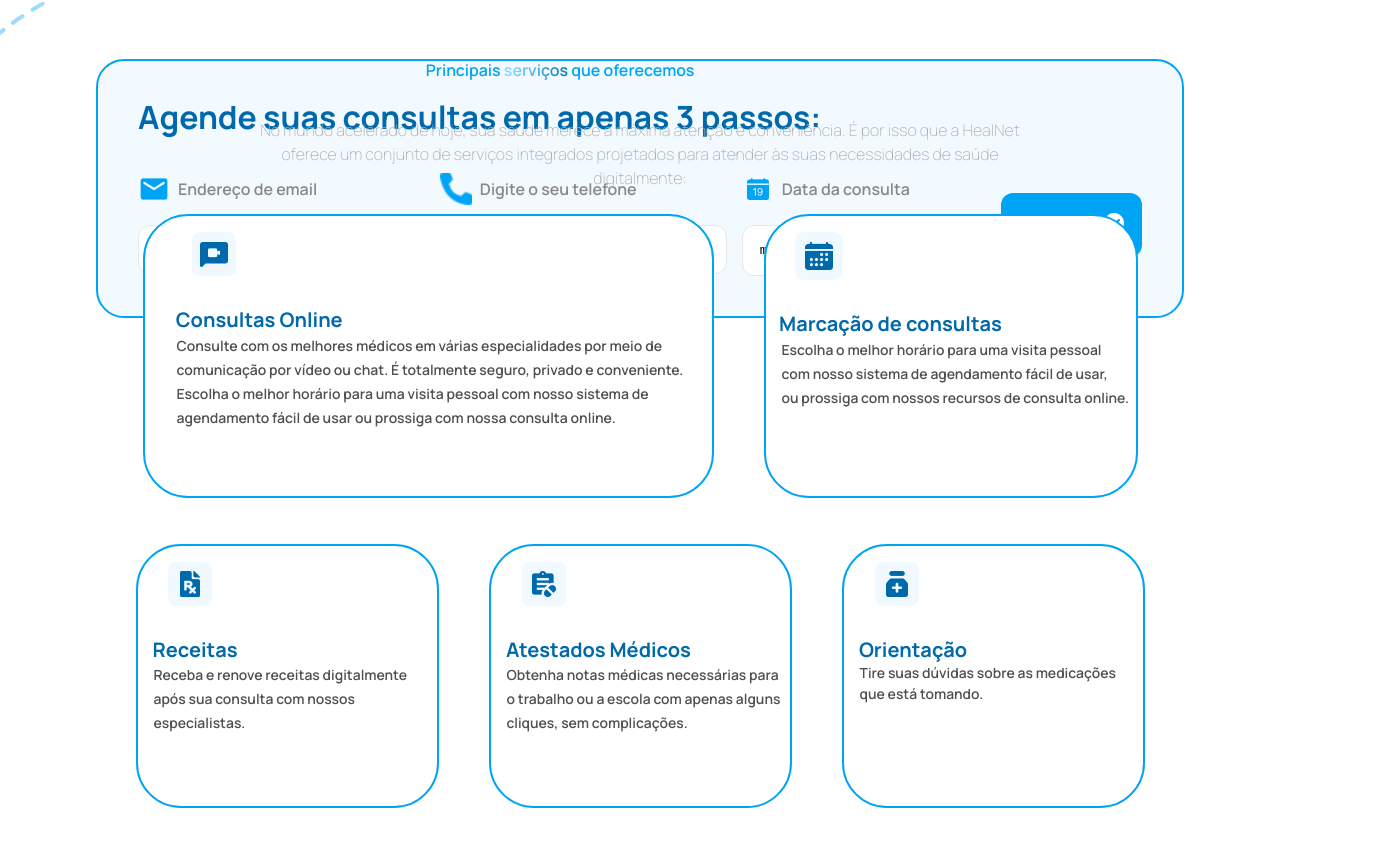
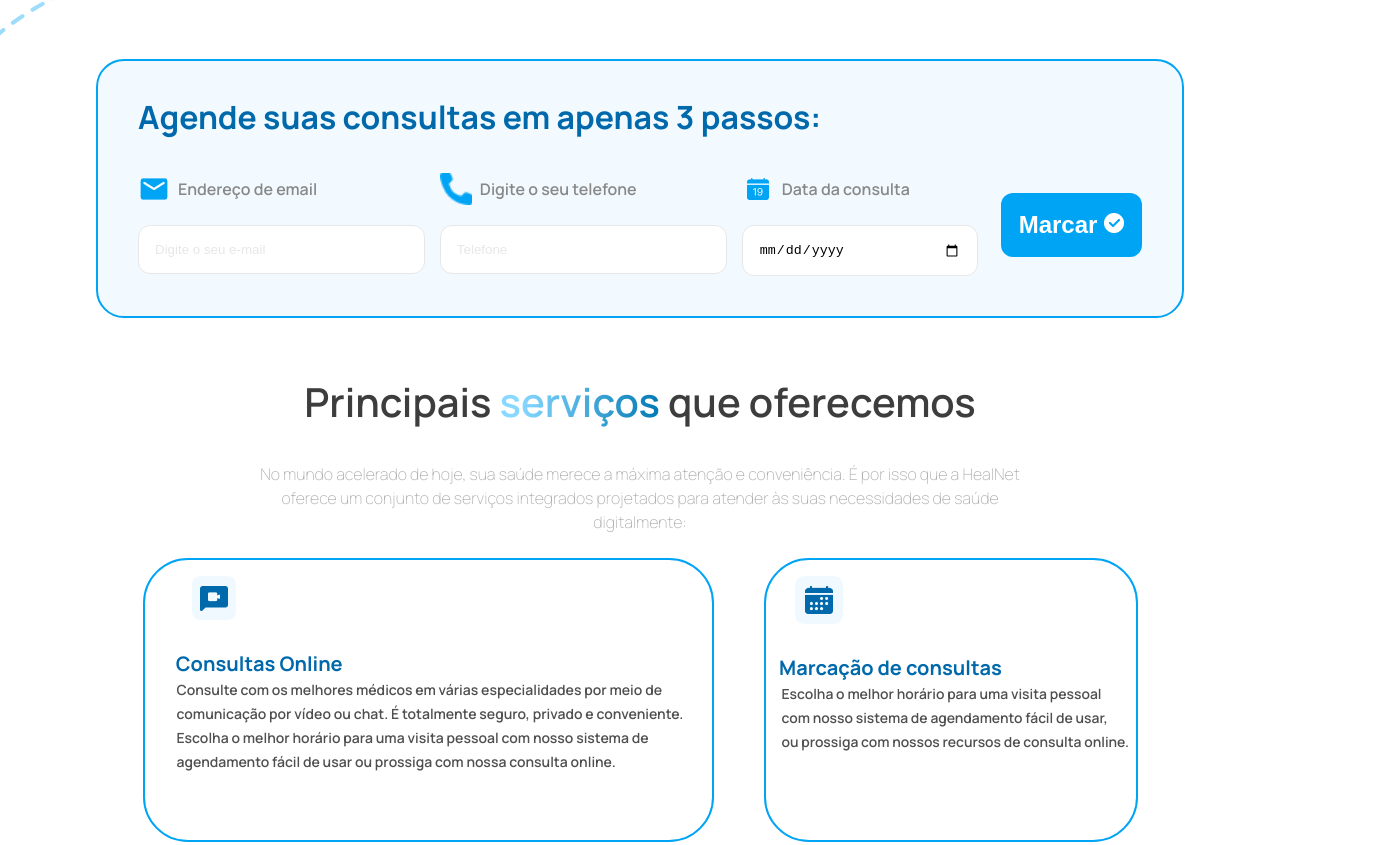
Before and after one commit to capella-marcosfilipe/healnet, a plain HTML site: page index.html in a window 1280 px wide. Shown: the part 791-1636 px from the top of the page, 1378 px wide, since content can reach past the window. Drawn offline with Linux system fonts and the light colour scheme.

Commit message:
[WIP] Removi o import do css de contatos porque está dando conflito

```diff
--- a/styles/index.css
+++ b/styles/index.css
@@ -3,7 +3,7 @@
 @import url("home.css");
 @import url("servicos.css");
 @import url("depoimentos.css");
-@import url("contatos.css");
+/* @import url("contatos.css"); */
 
 :root {
   --fonte: "Manrope", sans-serif;
```
